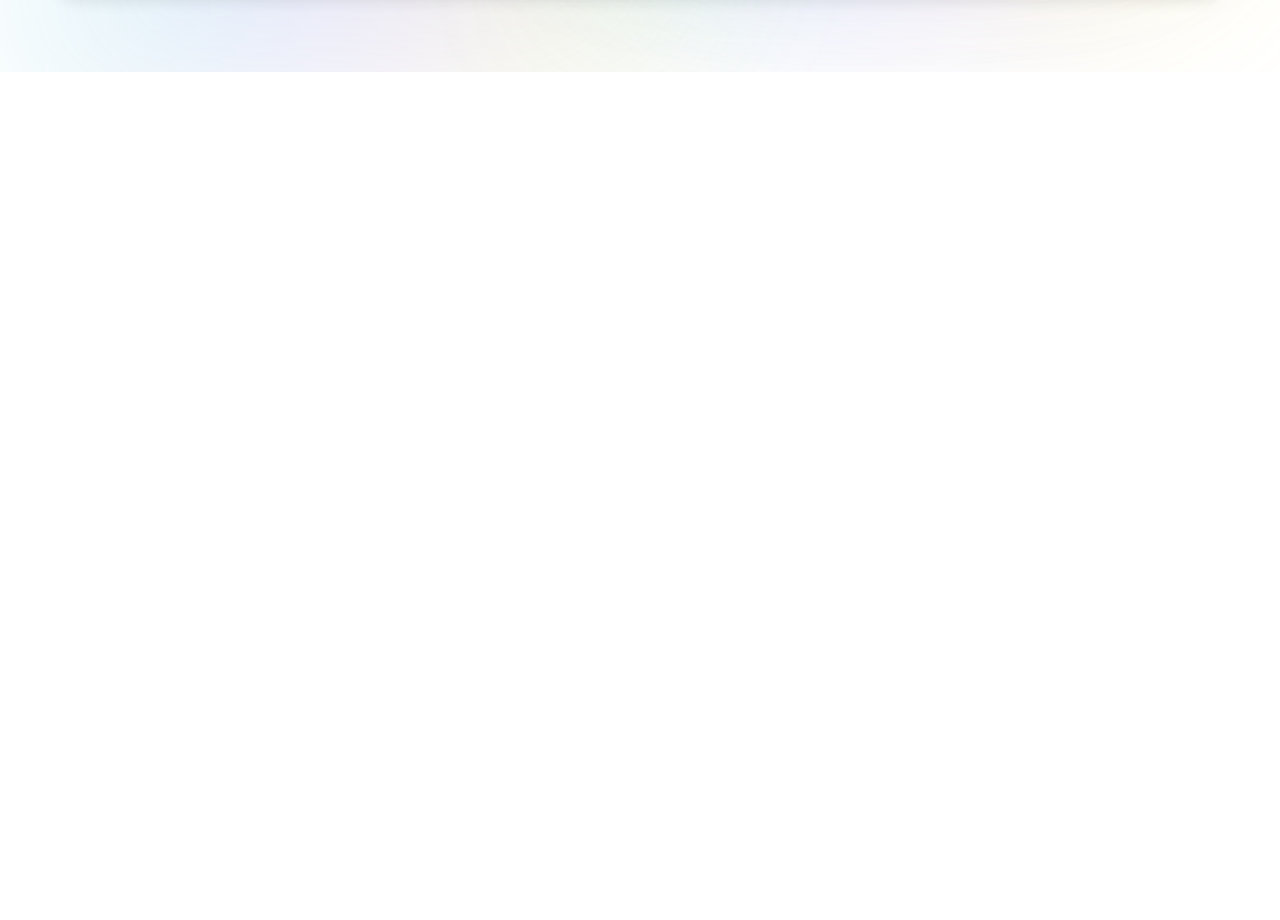
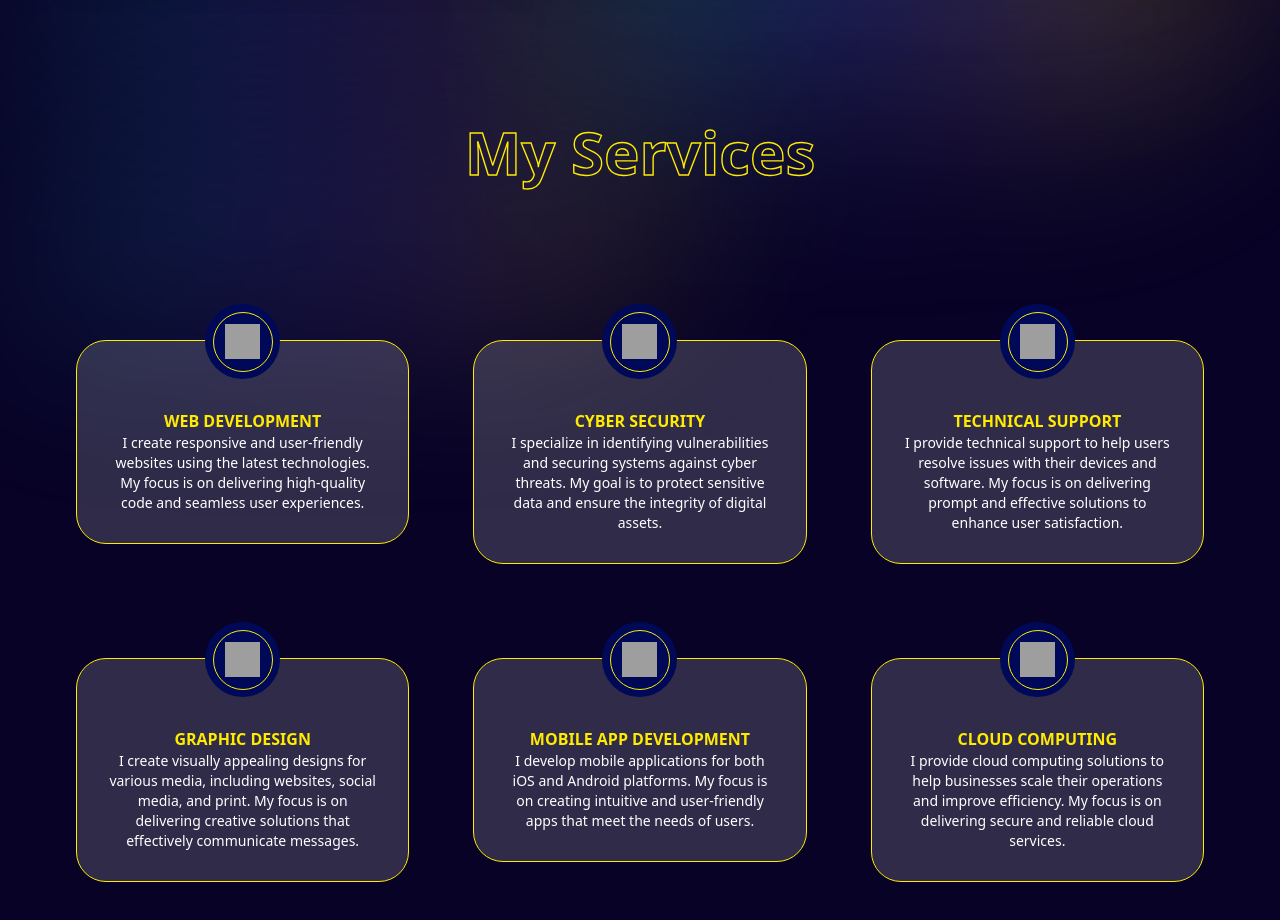
Before and after one commit to charity553/new-portfolio, a Vue app: page / in a window 1280 px wide. Shown: the part 1040-1960 px from the top of the page. Before the commit the page ends 1112 px from the top, so only its background shows below. Built offline with nearby package versions, Linux system fonts and the light colour scheme; grey boxes are pictures that could not be loaded.

Commit message:
Services section

```diff
--- a/src/App.vue
+++ b/src/App.vue
@@ -3,6 +3,7 @@
         <Navbar />
         <HeroSection />
         <Counter />
+        <Services />
     </div>
 </template>
 
@@ -11,4 +12,5 @@ import { defineAsyncComponent } from 'vue';
 const Navbar = defineAsyncComponent(() => import('@/components/layout/Navbar.vue'));
 const HeroSection = defineAsyncComponent(() => import('@/components/layout/HeroSection.vue'));
 const Counter = defineAsyncComponent(() => import('@/components/layout/Counter.vue'));
+const Services = defineAsyncComponent(() => import('@/components/layout/Services.vue'));
 </script>
--- /dev/null
+++ b/src/components/UI/SectionHeader.vue
@@ -0,0 +1,28 @@
+<template>
+    <div class="relative">
+        <header class="absolute w-1/2 aspect-[16/5] -skew-x-12 rounded-full bg-gradient-to-r from-[#00c6cc]
+        via-[#785ae4] to-secondary opacity-30 dark:opacity-20 blur-[100px] left-10 top-0 hidden md:block">
+        </header>
+        <header class="absolute w-1/2 aspect-[16/5] -skew-x-12 rounded-full bg-gradient-to-r from-[#00c6cc]
+        via-[#785ae4] to-secondary opacity-30 dark:opacity-20 blur-[100px] right-10 bottom-0 hidden md:block">
+        </header>
+    </div>
+
+    <!--Title-->
+    <h2 class="text-4xl md:text-5xl lg:text-6xl font-bold text-center text-secondary
+    stroke-text text-stroke-primary dark:text-stroke-secondary" data-aos="fade-up">
+    {{ title }}
+    </h2>
+</template>
+
+
+<script setup>
+defineProps({
+    title: {
+        type: String,
+        required: true,
+    }
+})
+
+
+</script>
--- /dev/null
+++ b/src/components/layout/Services.vue
@@ -0,0 +1,72 @@
+<template>
+    <section id="services" class="relative text-white mt-32">
+        <SectionHeader title="My Services"/>
+            <div class="mt-20 py-8 xl:px-16 px-4 sm:py-16 grid grid-cols-1 gap-6 pt-10 sm:grid-cols-2
+                    md:gap-10 md:pt-12 lg:grid-cols-3">
+                <article class="px-[12px] mb-[24px]" v-for="element in services" :key="element.id">
+                    <div class="mt-[30px] relative flex flex-col justify-center text-center rounded-[30px]  border
+                            border-secondary dark:bg-[#ffffff29] bg-primary"
+                            data-aos="fade-up"
+                            :data-aos-delay="element.id *100">
+                        <div class="mt-[-30px] flex justify-center relative">
+                            <div class="mt-[-7px] p-[20px] relative bg-primary rounded-[50%]">
+                                <span class="h-[60px] w-[60px] m-auto border-[1px] border-solid border-secondary absolute
+                                top-[8px] left-[8px] rounded-[50%] inline-block z-[5]"></span>
+                                <img :src="element.icon" alt="services" class="h-[35px] w-[35px] relative z-[1]"/>
+                            </div>
+                        </div>
+                        <div class="p-[30px] ">
+                            <h3 class="uppercase font-semibold text-secondary text-base"> {{ element.name }}</h3>
+                            <p class="text-[14px] leading-[20px] text-white trackaing-[0.03rem] ">{{ element.description }}</p>
+                        </div>
+                    </div>
+                </article>
+            </div>
+
+    </section>
+</template>
+
+<script setup>
+import {ref} from 'vue';
+import SectionHeader from '@/components/UI/SectionHeader.vue';
+
+const services = ref([
+    {
+        id: 1,
+        icon:'https://img.icons8.com/ios-filled/100/daed1a/google-code.png',
+        name: 'Web Development',
+        description:' I create responsive and user-friendly websites using the latest technologies. My focus is on delivering high-quality code and seamless user experiences.',
+    },
+    {
+        id: 2,
+        icon:'https://img.icons8.com/ios-filled/100/daed1a/cyber-security.png',
+        name: 'Cyber Security',
+        description:'I specialize in identifying vulnerabilities and securing systems against cyber threats. My goal is to protect sensitive data and ensure the integrity of digital assets.',
+    },
+    {
+        id: 3,
+        icon:'https://img.icons8.com/ios-filled/100/daed1a/technical-support.png',
+        name: 'Technical Support',
+        description:'I provide technical support to help users resolve issues with their devices and software. My focus is on delivering prompt and effective solutions to enhance user satisfaction.',
+    },
+    {
+        id: 4,
+        icon:'https://img.icons8.com/ios-filled/100/daed1a/technical-support.png',
+        name: 'Graphic Design',
+        description:'I create visually appealing designs for various media, including websites, social media, and print. My focus is on delivering creative solutions that effectively communicate messages.',
+    },
+    {
+        id: 5,
+        icon:'https://img.icons8.com/ios-filled/100/daed1a/cloud-computing.png',
+        name: 'Mobile App Development',
+        description:'I develop mobile applications for both iOS and Android platforms. My focus is on creating intuitive and user-friendly apps that meet the needs of users.',
+    },
+    {
+        id: 6,
+        icon:'https://img.icons8.com/ios-filled/100/daed1a/cloud-computing.png',
+        name: 'Cloud Computing',
+        description:'I provide cloud computing solutions to help businesses scale their operations and improve efficiency. My focus is on delivering secure and reliable cloud services.',
+    },
+])
+
+</script>
```
